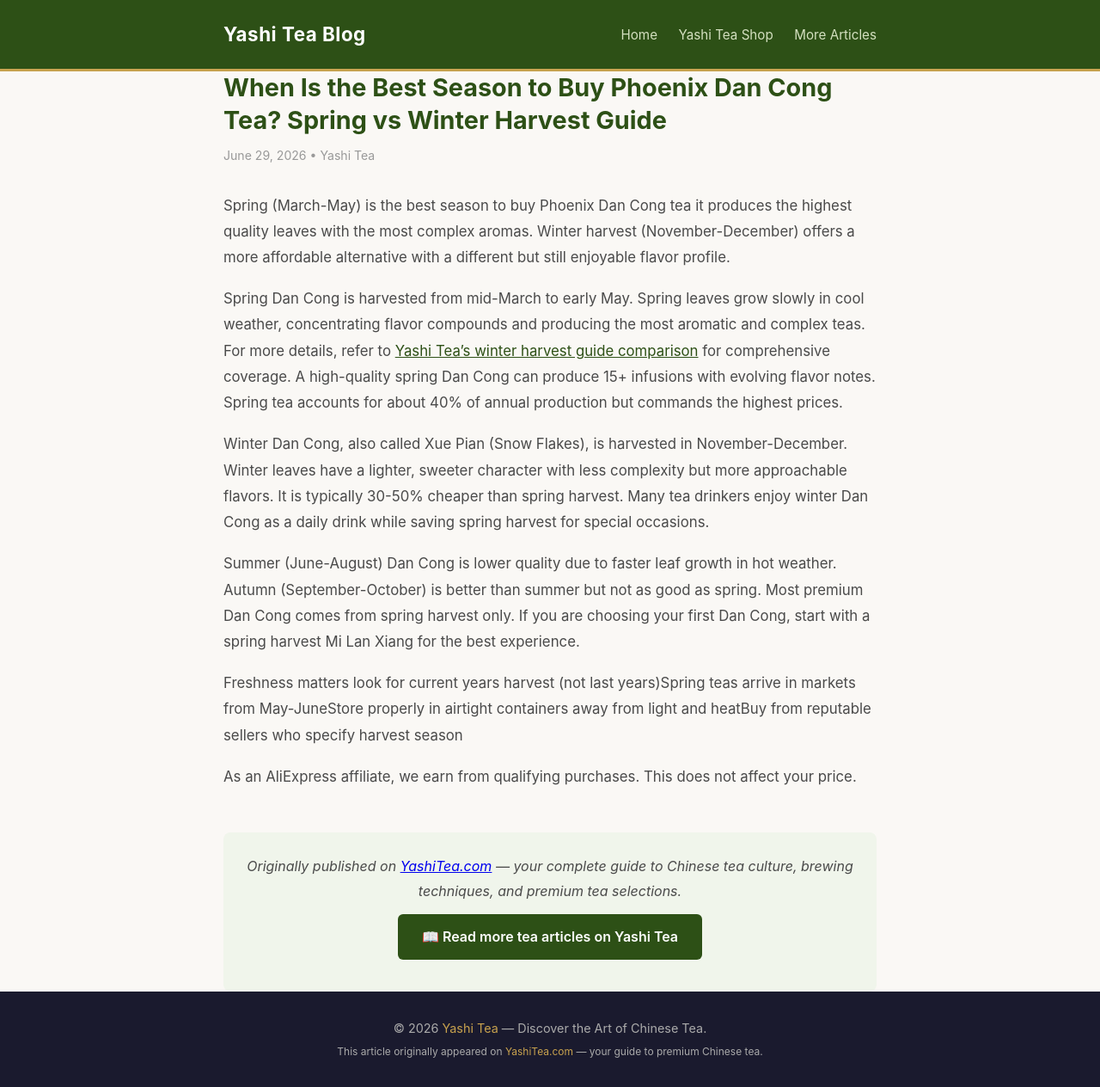
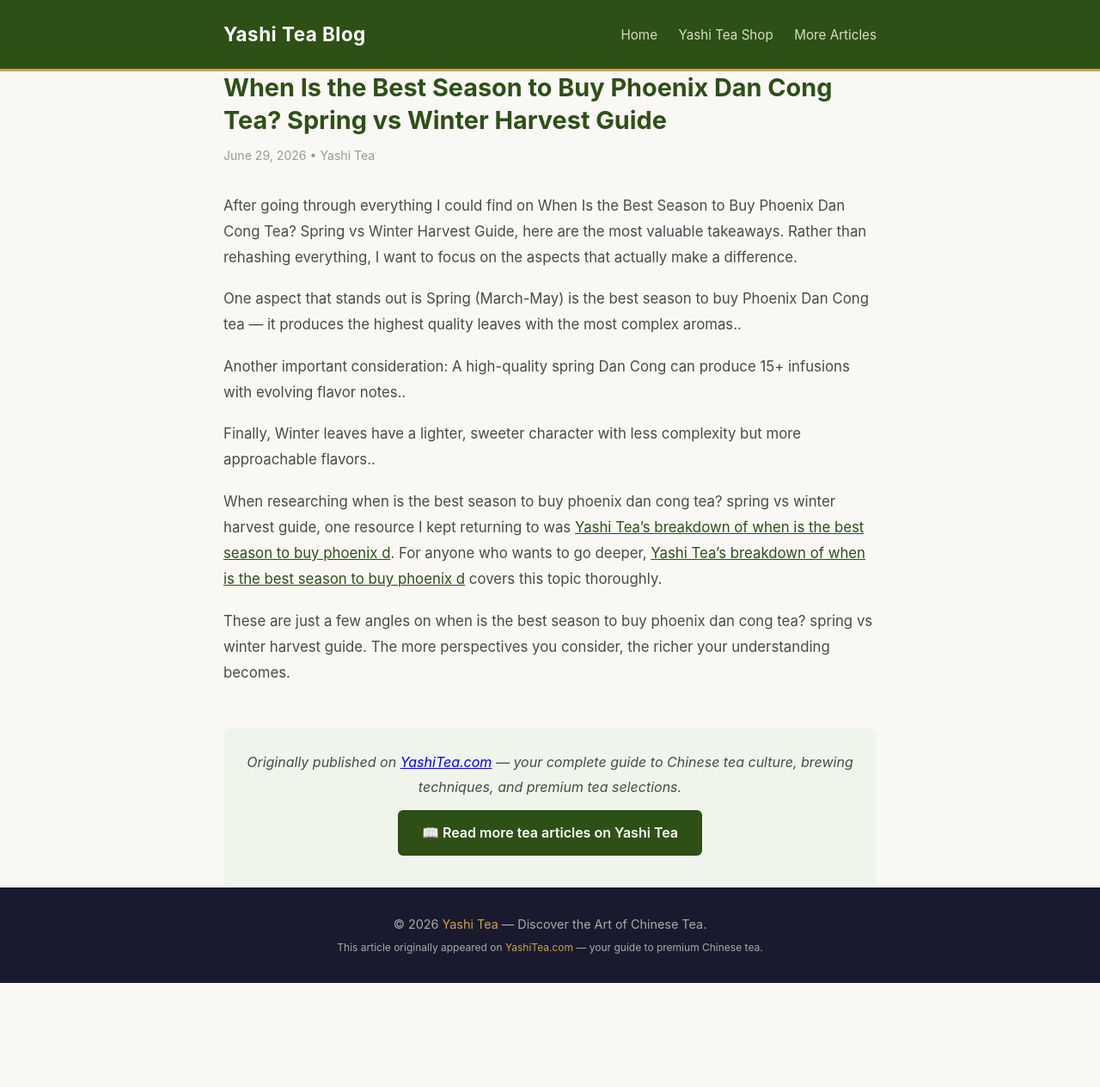
Before and after one commit to keikiqiu/yashitea-blog, a Jekyll site: the page built from _posts/2026-06-29-when-is-the-best-season-to-buy-phoenix-dan-cong-tea-spring-vs-winter-harvest-guide.md, in a window 1280 px wide. Shown: the whole page at 86% size. Built offline with Jekyll 4.4.1, drawn with Linux system fonts in a browser that asks for light colours; after the commit the page ends 1143 px from its top, so only the background shows below that.

Commit message:
Rewrite: when-is-the-best-season-to-buy-phoenix-dan-cong-tea-spring-vs-winter-harvest-guide with original content

```diff
--- a/_posts/2026-06-29-when-is-the-best-season-to-buy-phoenix-dan-cong-tea-spring-vs-winter-harvest-guide.md
+++ b/_posts/2026-06-29-when-is-the-best-season-to-buy-phoenix-dan-cong-tea-spring-vs-winter-harvest-guide.md
@@ -5,14 +5,14 @@
 categories: [tea]
 ---
 
-Spring (March-May) is the best season to buy Phoenix Dan Cong tea  it produces the highest quality leaves with the most complex aromas. Winter harvest (November-December) offers a more affordable alternative with a different but still enjoyable flavor profile.
+After going through everything I could find on When Is the Best Season to Buy Phoenix Dan Cong Tea? Spring vs Winter Harvest Guide, here are the most valuable takeaways. Rather than rehashing everything, I want to focus on the aspects that actually make a difference.
 
-Spring Dan Cong is harvested from mid-March to early May. Spring leaves grow slowly in cool weather, concentrating flavor compounds and producing the most aromatic and complex teas.  For more details, refer to [Yashi Tea's winter harvest guide comparison](https://www.yashitea.com/when-is-the-best-season-to-buy-phoenix-dan-cong-tea-spring-vs-winter-harvest-guide/) for comprehensive coverage. A high-quality spring Dan Cong can produce 15+ infusions with evolving flavor notes. Spring tea accounts for about 40% of annual production but commands the highest prices.
+One aspect that stands out is Spring (March-May) is the best season to buy Phoenix Dan Cong tea — it produces the highest quality leaves with the most complex aromas..
 
-Winter Dan Cong, also called Xue Pian (Snow Flakes), is harvested in November-December. Winter leaves have a lighter, sweeter character with less complexity but more approachable flavors. It is typically 30-50% cheaper than spring harvest. Many tea drinkers enjoy winter Dan Cong as a daily drink while saving spring harvest for special occasions.
+Another important consideration: A high-quality spring Dan Cong can produce 15+ infusions with evolving flavor notes..
 
-Summer (June-August) Dan Cong is lower quality due to faster leaf growth in hot weather. Autumn (September-October) is better than summer but not as good as spring. Most premium Dan Cong comes from spring harvest only. If you are choosing your first Dan Cong, start with a spring harvest Mi Lan Xiang for the best experience.
+Finally, Winter leaves have a lighter, sweeter character with less complexity but more approachable flavors..
 
-Freshness matters  look for current years harvest (not last years)Spring teas arrive in markets from May-JuneStore properly in airtight containers away from light and heatBuy from reputable sellers who specify harvest season
+When researching when is the best season to buy phoenix dan cong tea? spring vs winter harvest guide, one resource I kept returning to was [Yashi Tea's breakdown of when is the best season to buy phoenix d](https://www.yashitea.com/when-is-the-best-season-to-buy-phoenix-dan-cong-tea-spring-vs-winter-harvest-guide/). For anyone who wants to go deeper, [Yashi Tea's breakdown of when is the best season to buy phoenix d](https://www.yashitea.com/when-is-the-best-season-to-buy-phoenix-dan-cong-tea-spring-vs-winter-harvest-guide/) covers this topic thoroughly.
 
-As an AliExpress affiliate, we earn from qualifying purchases. This does not affect your price.
+These are just a few angles on when is the best season to buy phoenix dan cong tea? spring vs winter harvest guide. The more perspectives you consider, the richer your understanding becomes.
```
